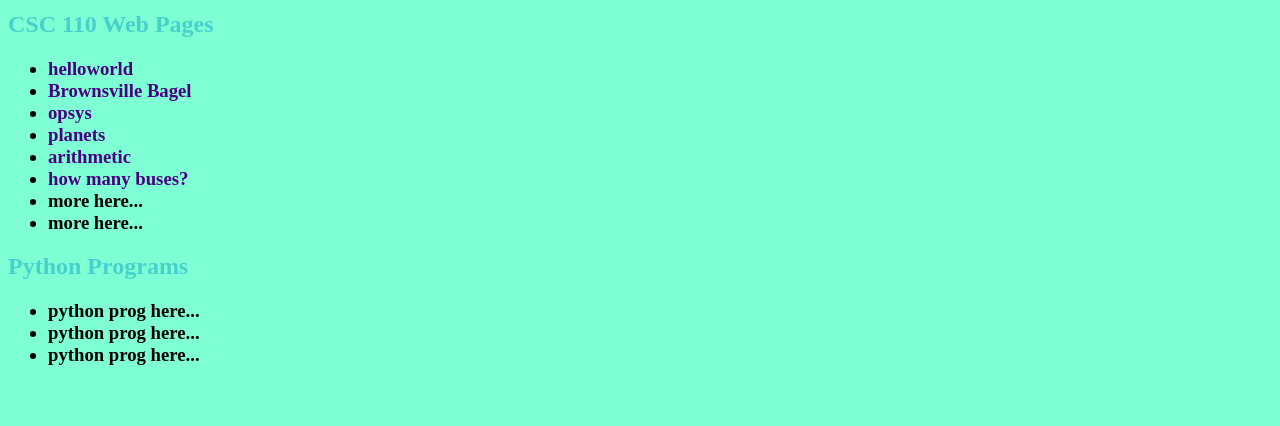
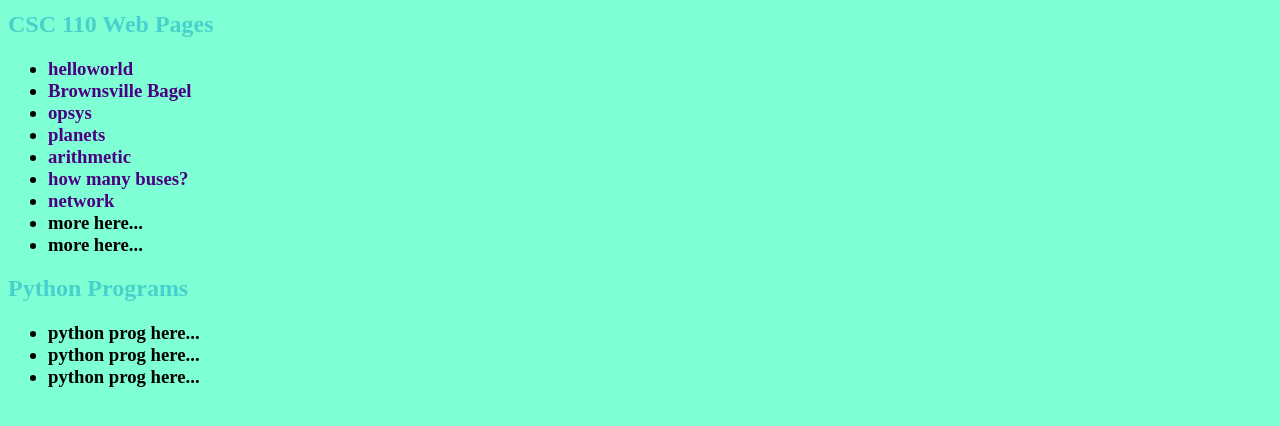
Before and after one commit to mchiha-pvcc/mchiha-pvcc.github.io, a plain HTML site: page index.html in a window 1280 px wide. Shown: the part 276-702 px from the top of the page. Drawn offline with Linux system fonts and the light colour scheme.

Commit message:
Update index.html

```diff
--- a/index.html
+++ b/index.html
@@ -39,6 +39,7 @@
   <li><a href="planets.html">planets</a></li>
   <li><a href="arithmetic.html">arithmetic</a></li>
   <li><a href="howmanybuses.html">how many buses?</a></li>
+  <li><a href="network.html">network</a></li>
   <li>more here...</li>
   <li>more here...</li>
 </ul>
```
